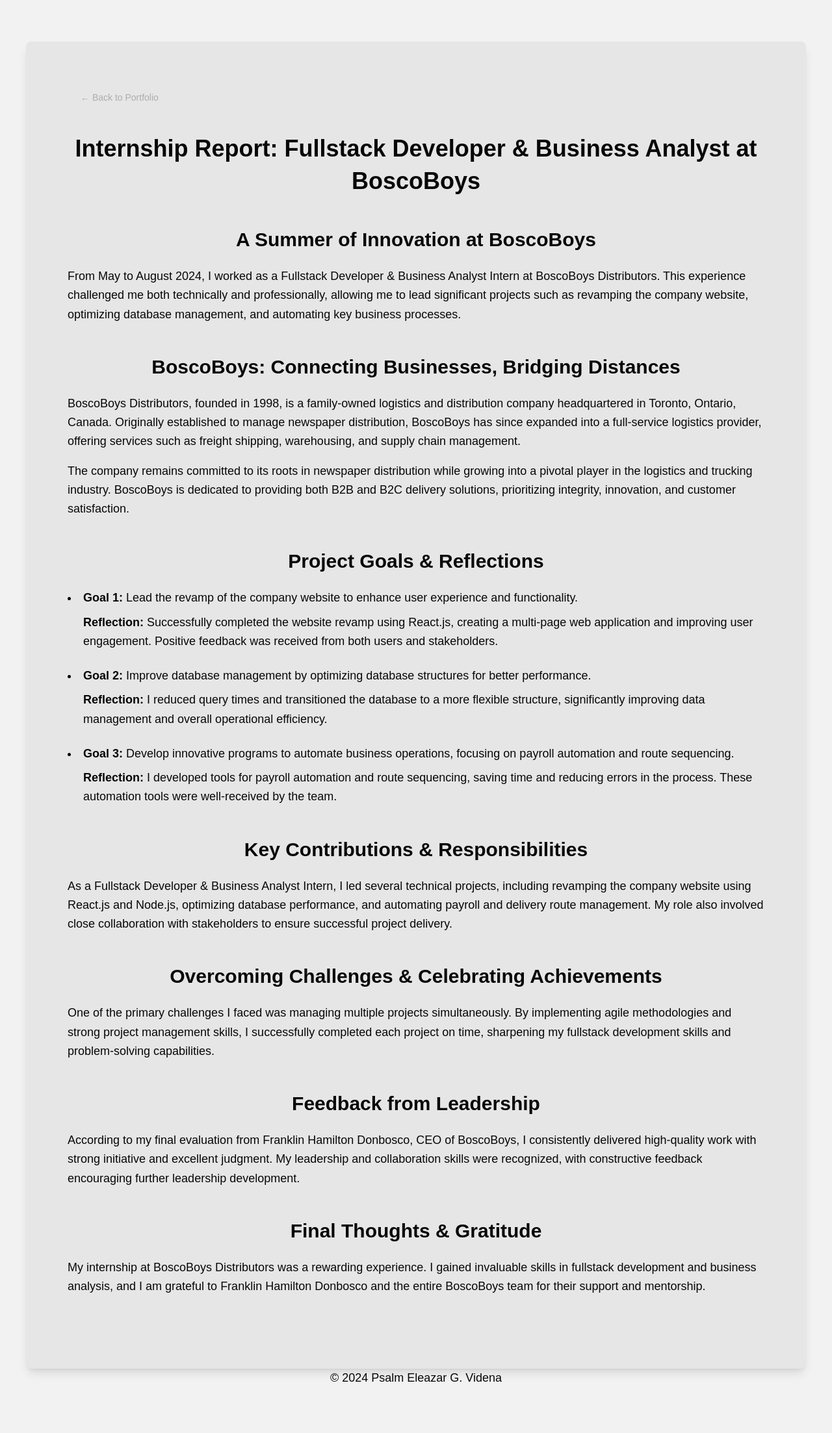
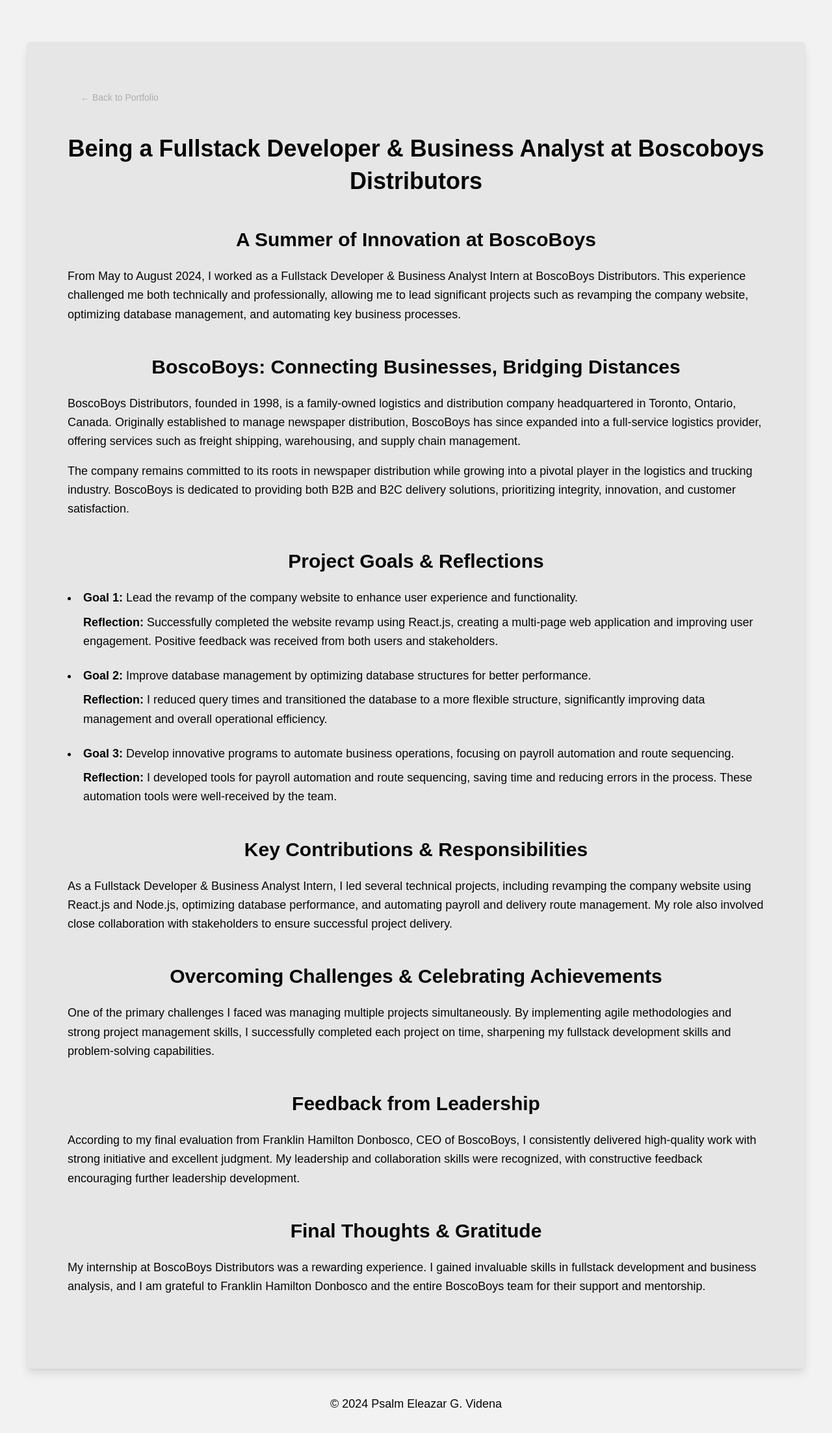
Before and after one commit to P541M/portfolio-old, a React (Create React App) app: page /s24-work-term-report in a window 1280 px wide. Shown: the top 2206 px of the page at 65% size. Before the commit the page ends 2175 px from the top, so only its background shows below. Built offline with nearby package versions, Linux system fonts and the light colour scheme.

Commit message:
feat: minor changes

```diff
--- a/src/components/Footer.jsx
+++ b/src/components/Footer.jsx
@@ -3,7 +3,7 @@
 const Footer = () => {
   return (
     <footer
-      className="flex items-center justify-center bg-bg pb-10 text-text"
+      className="flex items-center justify-center bg-bg py-10 text-text"
       aria-label="Footer"
     >
       <div className="fade-up text-xs sm:text-sm md:text-base lg:text-lg xl:text-lg">
--- a/src/components/Hero.jsx
+++ b/src/components/Hero.jsx
@@ -19,7 +19,7 @@
           Eleazar is a dedicated software engineering student based in the
           Greater Toronto Area. Specializing in fullstack development, he
           creates engaging and effective digital experiences. Currently, he is a
-          Website Redesign Coordinator at{" "}
+          Website Redesign Coordinator at the{" "}
           <a
             href="https://www.uoguelph.ca/arts"
             target="_blank"
--- a/src/components/S24WorkTermReport.jsx
+++ b/src/components/S24WorkTermReport.jsx
@@ -22,7 +22,8 @@
         </button>
 
         <h2 className="mb-12 text-center text-4xl font-bold leading-snug text-text">
-          Internship Report: Fullstack Developer & Business Analyst at BoscoBoys
+          Being a Fullstack Developer & Business Analyst at Boscoboys
+          Distributors{" "}
         </h2>
 
         <section className="mb-12">
```
